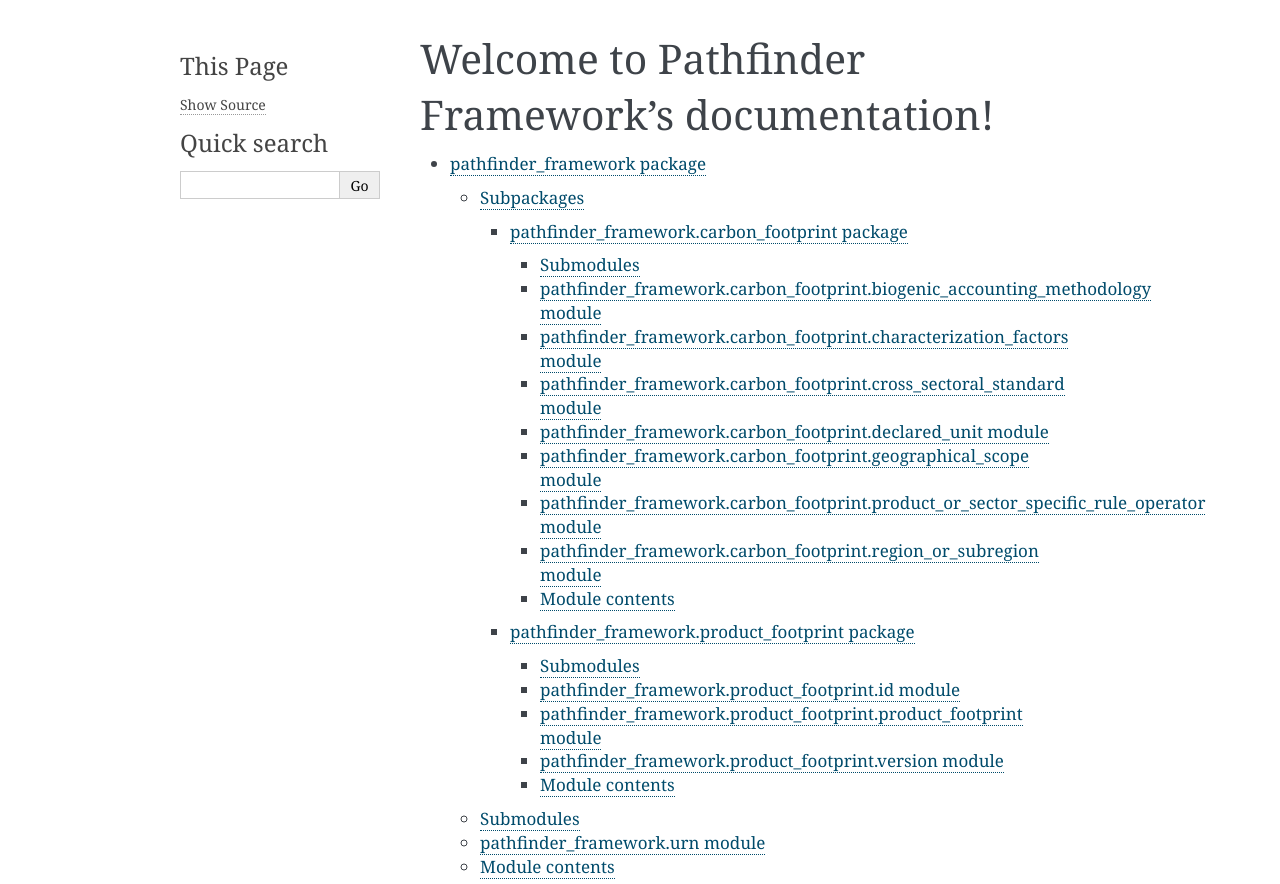
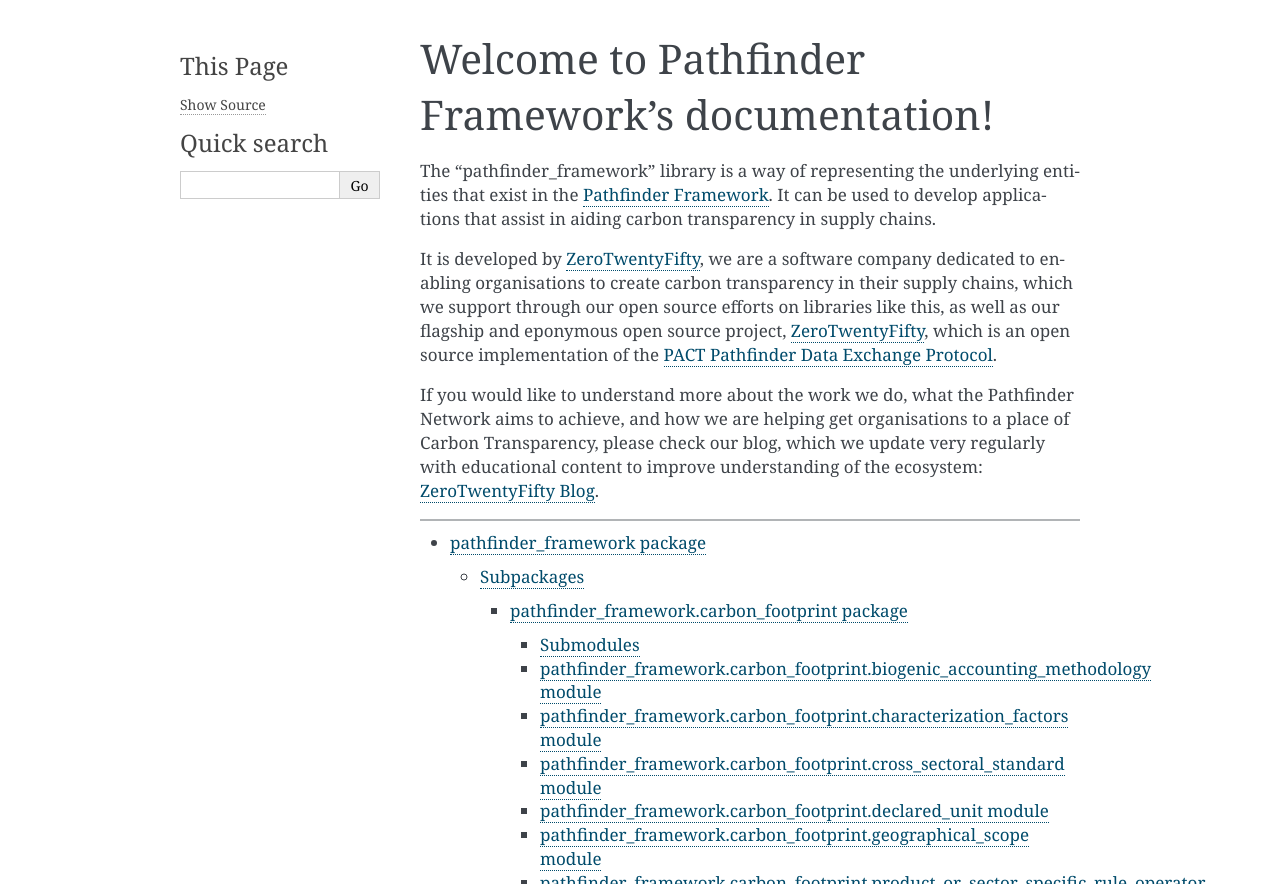
Before and after one commit to ZeroTwentyFifty/pact_methodology, a Sphinx documentation site: the page built from docs/source/index.rst, in a window 1280 px wide, cut to the strip 0-884 px from the top of the page. Built offline with Sphinx 7.4.7, drawn with Linux system fonts in a browser that asks for light colours.

Commit message:
UPDATE index.rst - add further information surrounding ZTF

```diff
--- a/docs/source/index.rst
+++ b/docs/source/index.rst
@@ -5,6 +5,15 @@
 
 Welcome to Pathfinder Framework's documentation!
 ================================================
+
+The "pathfinder_framework" library is a way of representing the underlying entities that exist in the `Pathfinder Framework <https://www.wbcsd.org/Programs/Climate-and-Energy/Climate/SOS-1.5/Resources/Pathfinder-Framework-Version-2.0>`_. It can be used to develop applications that assist in aiding carbon transparency in supply chains.
+
+It is developed by `ZeroTwentyFifty <https://www.zerotwentyfifty.com/>`_, we are a software company dedicated to enabling organisations to create carbon transparency in their supply chains, which we support through our open source efforts on libraries like this, as well as our flagship and eponymous open source project, `ZeroTwentyFifty <https://github.com/ZeroTwentyFifty/zero_twenty_fifty>`_, which is an open source implementation of the `PACT Pathfinder Data Exchange Protocol <https://wbcsd.github.io/data-exchange-protocol/v2/>`_.
+
+If you would like to understand more about the work we do, what the Pathfinder Network aims to achieve, and how we are helping get organisations to a place of Carbon Transparency, please check our blog, which we update very regularly with educational content to improve understanding of the ecosystem: `ZeroTwentyFifty Blog <https://www.zerotwentyfifty.com/blog>`_.
+
+----
+
 .. toctree::
 
     pathfinder_framework
```
